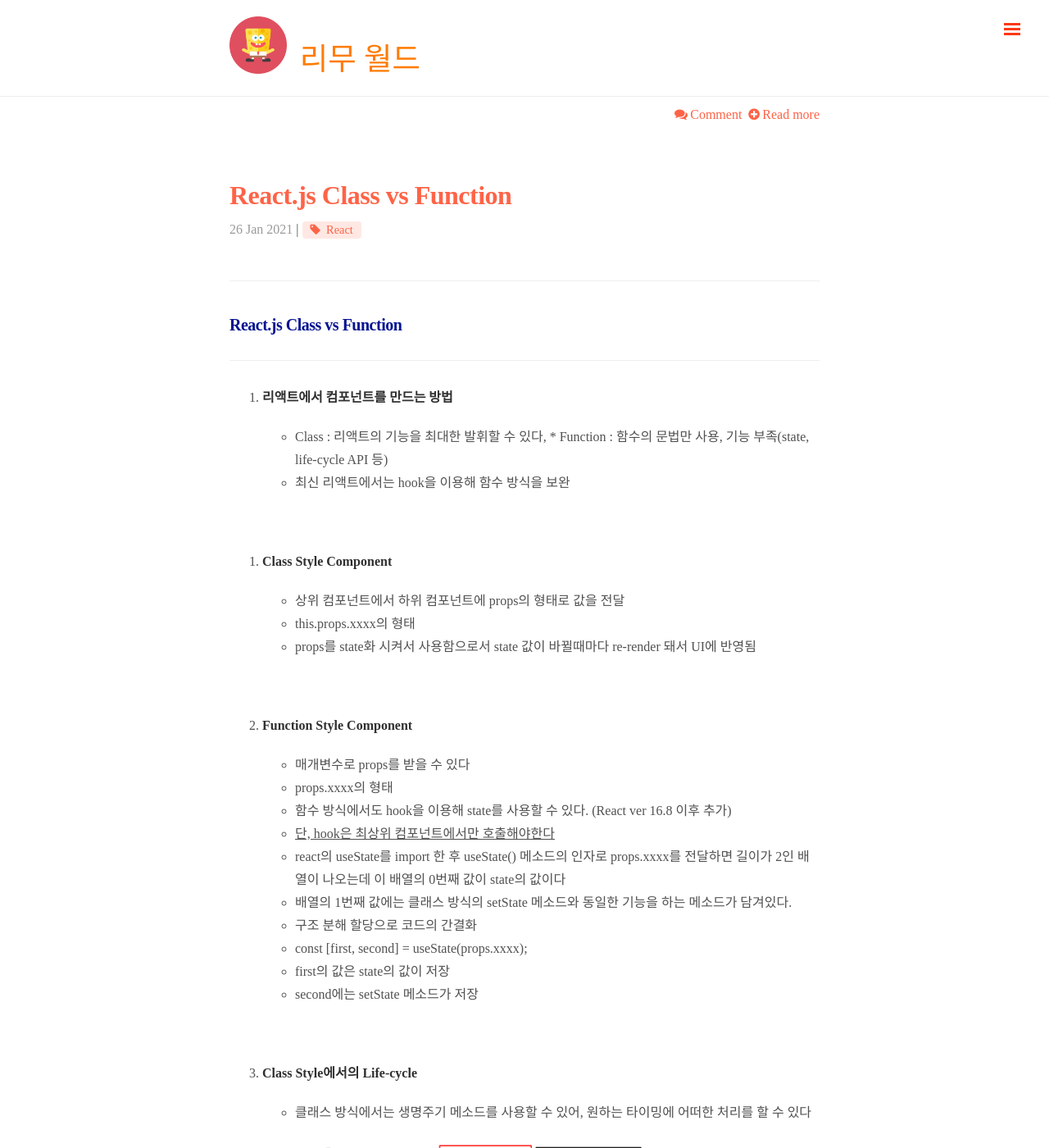
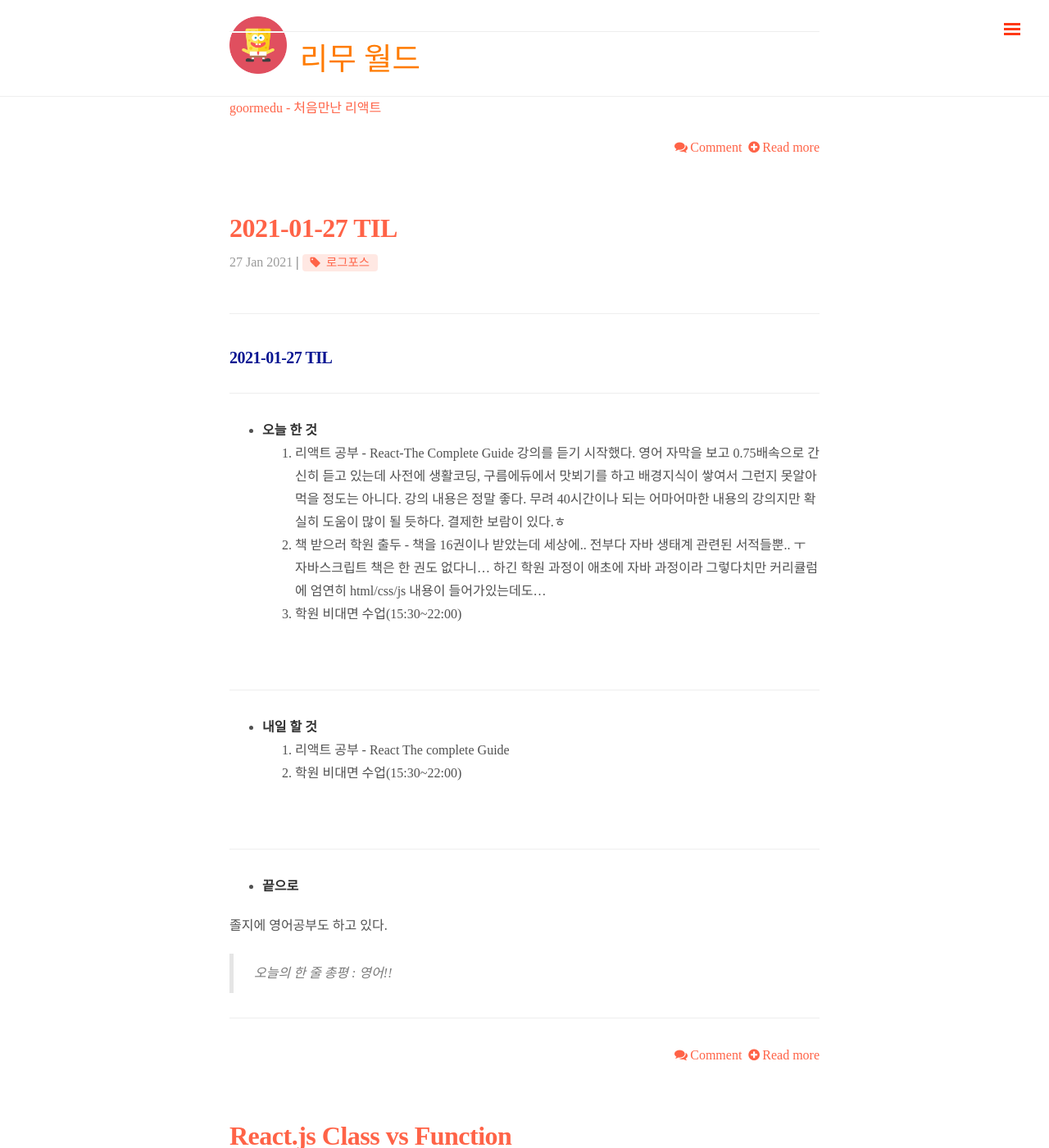
Before and after one commit to limunosekai/limunosekai.github.io, a Jekyll site: the page built from blog/index.html, in a window 1280 px wide and 1400 px high, scrolled down 6347 px. Shown: the whole window at 82% size. Built offline with Jekyll 4.4.1, drawn with Linux system fonts in a browser that asks for light colours; nearby versions of some CDN libraries; some web fonts are replaced; the list of posts is cut into pages by our own code; comment, search, counter and statistics services are not loaded; some of the changed text lies outside the part shown.

Commit message:
2021-01-27 upload

```diff
--- /dev/null
+++ b/_posts/logforce/2021-01-27-log.md
@@ -0,0 +1,39 @@
+---
+layout: post
+title: 2021-01-27 TIL
+category: 로그포스
+permalink: /logforce/:year/:month/:day/:title
+tags: [로그포스]
+comments: true
+---
+
+---
+
+## 2021-01-27 TIL
+
+---
+
+- **오늘 한 것**
+  1. 리액트 공부 - React-The Complete Guide 강의를 듣기 시작했다. 영어 자막을 보고 0.75배속으로 간신히 듣고 있는데 사전에 생활코딩, 구름에듀에서 맛뵈기를 하고 배경지식이 쌓여서 그런지 못알아먹을 정도는 아니다. 강의 내용은 정말 좋다. 무려 40시간이나 되는 어마어마한 내용의 강의지만 확실히 도움이 많이 될 듯하다. 결제한 보람이 있다.ㅎ
+  2. 책 받으러 학원 출두 - 책을 16권이나 받았는데 세상에.. 전부다 자바 생태계 관련된 서적들뿐.. ㅜ 자바스크립트 책은 한 권도 없다니... 하긴 학원 과정이 애초에 자바 과정이라 그렇다치만 커리큘럼에 엄연히 html/css/js 내용이 들어가있는데도...
+  3. 학원 비대면 수업(15:30~22:00)
+
+<br>
+
+---
+
+- **내일 할 것**
+  1. 리액트 공부 - React The complete Guide
+  2. 학원 비대면 수업(15:30~22:00)
+
+<br>
+
+---
+
+- **끝으로**
+
+졸지에 영어공부도 하고 있다.
+
+> _오늘의 한 줄 총평 : 영어!!_
+
+---
```
Also changed, not shown: _posts/react/2021-01-27-open-react-05.md (+2 -2 lines).
